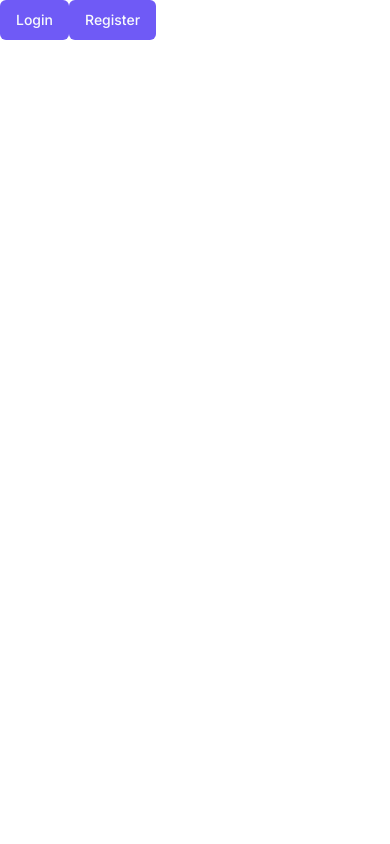
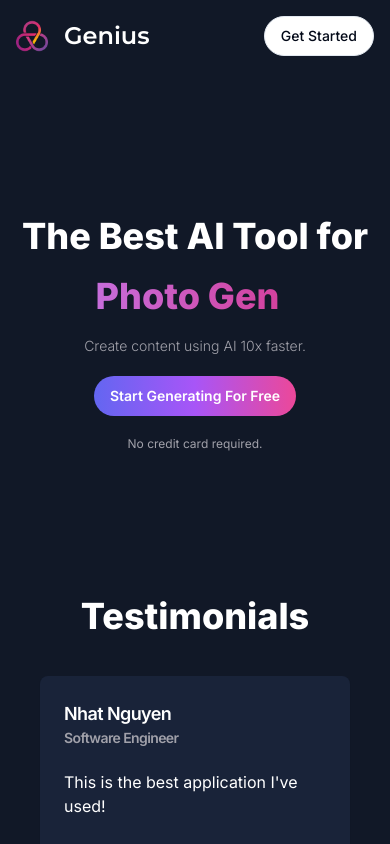
Before and after one commit to nnktz/ai-saas, a Next.js app: page / in a window 390 px wide. Built offline with nearby package versions, Linux system fonts and the light colour scheme; no server answers.

Commit message:
Landing page

```diff
--- /dev/null
+++ b/app/(landing)/layout.tsx
@@ -0,0 +1,9 @@
+const LandingLayout = ({ children }: { children: React.ReactNode }) => {
+  return (
+    <main className='h-full bg-[#111827] overflow-auto'>
+      <div className='mx-auto max-w-screen-xl h-full w-full'>{children}</div>
+    </main>
+  );
+};
+
+export default LandingLayout;
--- a/app/(landing)/page.tsx
+++ b/app/(landing)/page.tsx
@@ -1,26 +1,13 @@
-import Link from 'next/link';
-import { Button } from '@/components/ui/button';
-import { auth } from '@clerk/nextjs';
-import { redirect } from 'next/navigation';
+import LandingContent from '@/components/landing-content';
+import LandingHero from '@/components/landing-hero';
+import LandingNavbar from '@/components/landing-navbar';
 
 const LandingPage = () => {
-  const { userId } = auth();
-
-  if (userId) {
-    return redirect('/dashboard');
-  }
-
   return (
-    <div>
-      <div>
-        <Link href='/sign-in'>
-          <Button>Login</Button>
-        </Link>
-
-        <Link href='/sign-up'>
-          <Button>Register</Button>
-        </Link>
-      </div>
+    <div className='h-full'>
+      <LandingNavbar />
+      <LandingHero />
+      <LandingContent />
     </div>
   );
 };
--- /dev/null
+++ b/components/landing-content.tsx
@@ -0,0 +1,63 @@
+'use client';
+
+import { Card, CardContent, CardHeader, CardTitle } from './ui/card';
+
+const testimonials = [
+  {
+    name: 'Nhat Nguyen',
+    avatar: 'N',
+    title: 'Software Engineer',
+    description: "This is the best application I've used!",
+  },
+  {
+    name: 'Nhat Nguyen',
+    avatar: 'N',
+    title: 'Software Engineer',
+    description: "This is the best application I've used!",
+  },
+  {
+    name: 'Nhat Nguyen',
+    avatar: 'N',
+    title: 'Software Engineer',
+    description: "This is the best application I've used!",
+  },
+  {
+    name: 'Nhat Nguyen',
+    avatar: 'N',
+    title: 'Software Engineer',
+    description: "This is the best application I've used!",
+  },
+];
+
+const LandingContent = () => {
+  return (
+    <div className='px-10 pb-20'>
+      <h2 className='text-center text-4xl text-white font-extrabold mb-10'>
+        Testimonials
+      </h2>
+
+      <div className='grid grid-cols-1 sm:grid-cols-2 md:grid-cols-3 lg:grid-cols-4 gap-4'>
+        {testimonials.map((item) => (
+          <Card
+            key={item.description}
+            className='bg-[#192339] border-none text-white'>
+            <CardHeader>
+              <CardTitle className='flex items-center gap-x-2'>
+                <div>
+                  <p className='text-lg'>{item.name}</p>
+                  <p className='text-zinc-400 text-sm'>{item.title}</p>
+                </div>
+              </CardTitle>
+
+              <CardContent className='pt-4 px-0'>
+                {item.description}
+              </CardContent>
+            </CardHeader>
+          </Card>
+        ))}
+      </div>
+    </div>
+  );
+};
+
+export default LandingContent;
--- /dev/null
+++ b/components/landing-hero.tsx
@@ -0,0 +1,54 @@
+'use client';
+
+import Link from 'next/link';
+import TypewriterComponent from 'typewriter-effect';
+import { useAuth } from '@clerk/nextjs';
+
+import { Button } from './ui/button';
+
+const LandingHero = () => {
+  const { isSignedIn } = useAuth();
+
+  return (
+    <div className='text-white font-bold py-36 text-center space-y-5'>
+      <div className='text-4xl sm:text-5xl md:text-6xl lg:text-7xl space-y-5 font-extrabold'>
+        <h1>The Best AI Tool for</h1>
+        <div className='text-transparent bg-clip-text bg-gradient-to-r from-purple-400 to-pink-600'>
+          <TypewriterComponent
+            options={{
+              strings: [
+                'Chatbot.',
+                'Photo Generation.',
+                'Music Generation.',
+                'Video Generation.',
+                'Code Generation.',
+              ],
+              autoStart: true,
+              loop: true,
+            }}
+          />
+        </div>
+      </div>
+
+      <div className='text-sm md:text-xl font-light text-zinc-400'>
+        Create content using AI 10x faster.
+      </div>
+
+      <div>
+        <Link href={isSignedIn ? '/dashboard' : 'sign-up'}>
+          <Button
+            variant='premium'
+            className='md:text-lg p-4 md:p-6 rounded-full font-semibold'>
+            Start Generating For Free
+          </Button>
+        </Link>
+      </div>
+
+      <div className='text-zinc-400 text-xs md:text-sm font-normal'>
+        No credit card required.
+      </div>
+    </div>
+  );
+};
+
+export default LandingHero;
--- /dev/null
+++ b/components/landing-navbar.tsx
@@ -0,0 +1,51 @@
+'use client';
+
+import Image from 'next/image';
+import Link from 'next/link';
+import { useAuth } from '@clerk/nextjs';
+import { Montserrat } from 'next/font/google';
+
+import { cn } from '@/lib/utils';
+
+import { Button } from './ui/button';
+
+const font = Montserrat({
+  weight: '600',
+  subsets: ['latin'],
+});
+
+const LandingNavbar = () => {
+  const { isSignedIn } = useAuth();
+
+  return (
+    <nav className='p-4 bg-transparent flex items-center justify-between'>
+      <Link
+        href='/'
+        className='flex items-center'>
+        <div className='relative h-8 w-8 mr-4'>
+          <Image
+            src='/logo.png'
+            alt='Logo'
+            fill
+          />
+        </div>
+
+        <h1 className={cn('text-2xl font-bold text-white', font.className)}>
+          Genius
+        </h1>
+      </Link>
+
+      <div className='flex items-center gap-x-2'>
+        <Link href={isSignedIn ? '/dashboard' : '/sign-up'}>
+          <Button
+            variant='outline'
+            className='rounded-full'>
+            Get Started
+          </Button>
+        </Link>
+      </div>
+    </nav>
+  );
+};
+
+export default LandingNavbar;
--- a/package.json
+++ b/package.json
@@ -34,6 +34,7 @@
     "stripe": "^14.4.0",
     "tailwind-merge": "^2.0.0",
     "tailwindcss-animate": "^1.0.7",
+    "typewriter-effect": "^2.21.0",
     "zod": "^3.22.4",
     "zustand": "^4.4.6"
   },
```
Also changed, not shown: 1 other file (tests, documents, lock files or other folders).
